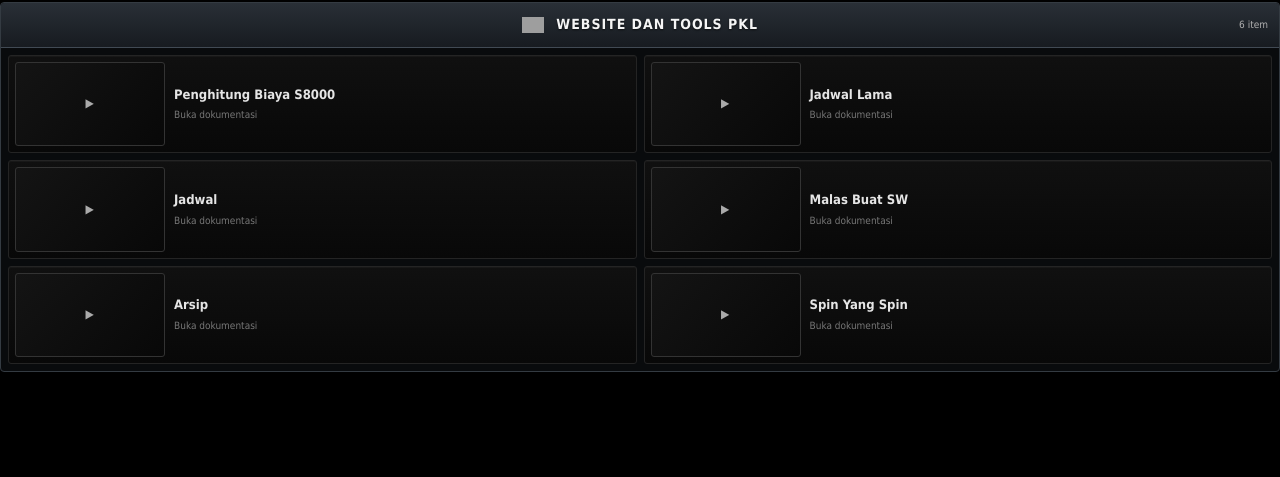
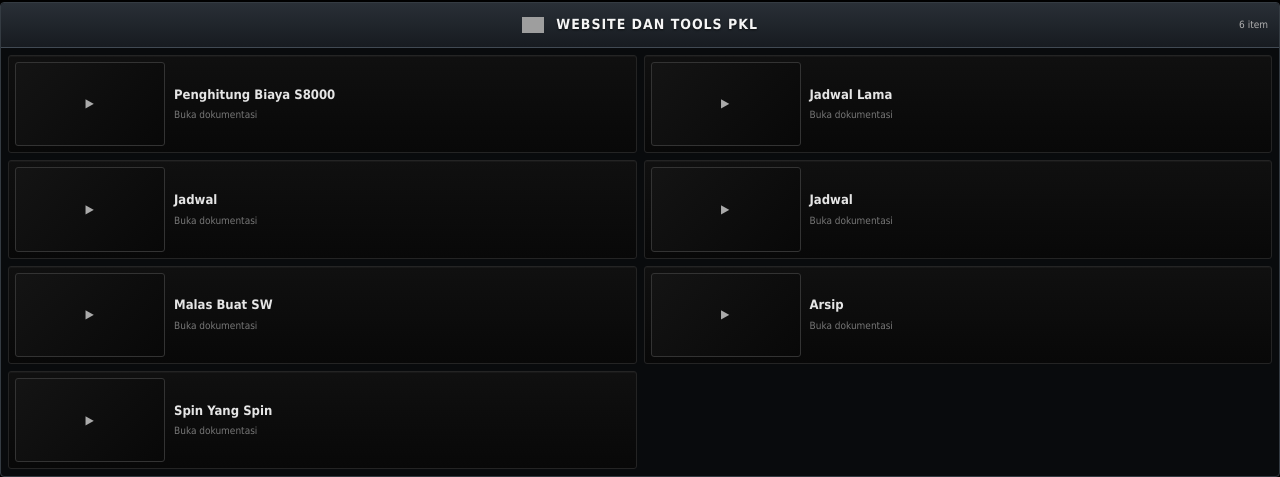
Before and after one commit to Ahmadrijani/pkl, a plain HTML site: page index.html in a window 1280 px wide. Shown: the part 2406-2883 px from the top of the page. Before the commit the page ends 2778 px from the top, so only its background shows below. Drawn offline with Linux system fonts and the light colour scheme; no server answers; grey boxes are pictures that could not be loaded.

Commit message:
Update index.html

```diff
--- a/index.html
+++ b/index.html
@@ -2019,7 +2019,7 @@
 
         </article>
           <article class="card">
-          <a class="thumb-link" href="https://ahmadrijani.github.io/pkl/Website/JADWAL.html" aria-label="Jadwal">
+          <a class="thumb-link" href="https://png.pngtree.com/png-vector/20250128/ourmid/pngtree-calendar-3d-icon-isolated-on-a-transparent-background-symbolizing-schedules-and-png-image_15359169.png" aria-label="Jadwal">
             <div class="asset-icon">▶</div>
           </a>
           <div class="content">
@@ -2028,6 +2028,19 @@
               <span class="watch">Buka dokumentasi</span>
             </a>
           </div>
+
+              </article>
+          <article class="card">
+          <a class="thumb-link" href="https://cdn-icons-png.flaticon.com/256/11285/11285665.png" aria-label="Jadwal">
+            <div class="asset-icon">▶</div>
+          </a>
+          <div class="content">
+            <a href="https://ahmadrijani.github.io/pkl/Website/JADWAL_MOD.html">
+              <h3 class="title">Jadwal</h3>
+              <span class="watch">Buka dokumentasi</span>
+            </a>
+          </div>
+
 
         </article>
           <article class="card">
```
